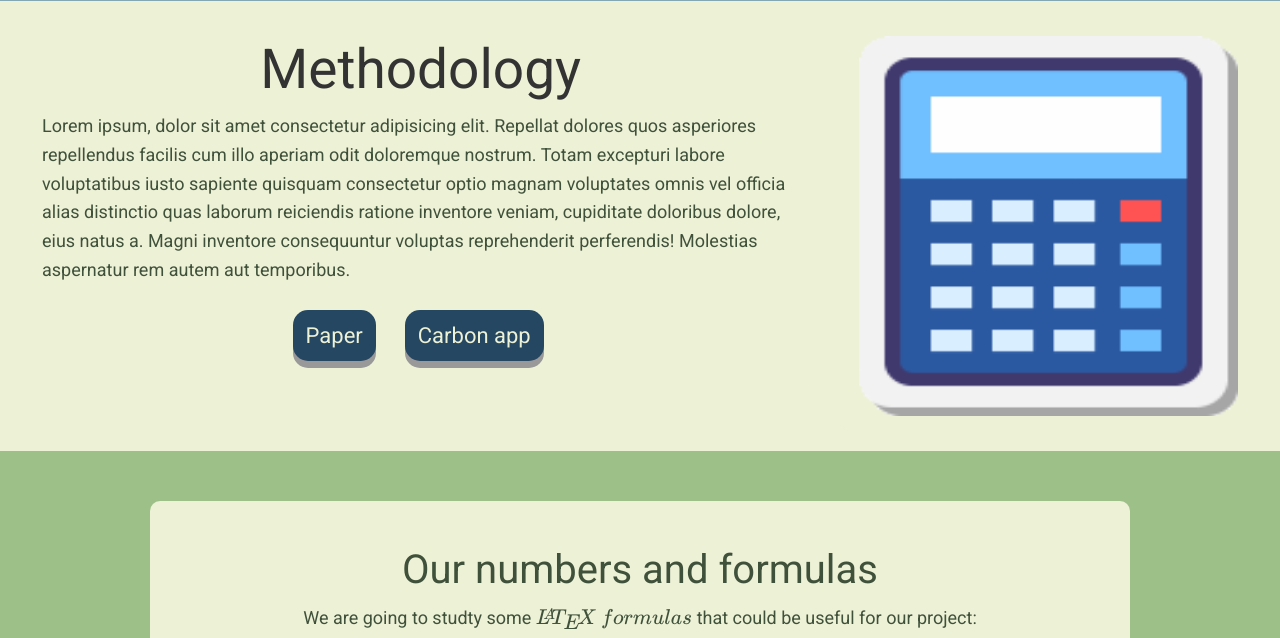
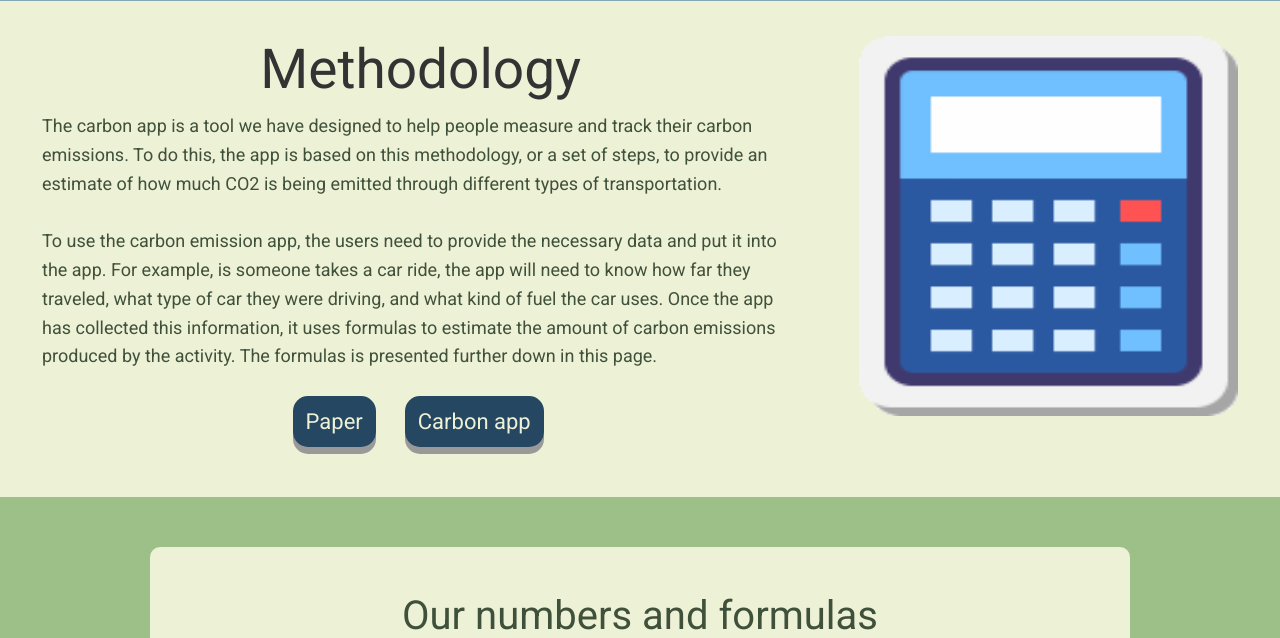
Before and after one commit to PederEP/Carbon_App, a Flask app: page /methodology in a window 1280 px wide. Shown: the part 69-707 px from the top of the page. Run offline with Flask 2, Linux system fonts and the light colour scheme; some libraries are stand-ins or nearby versions.

Commit message:
Update methodology.html
Text to methodology

```diff
--- a/capp/templates/methodology.html
+++ b/capp/templates/methodology.html
@@ -9,8 +9,12 @@
         <div class="box">
           <h1 style="font-size:55px;"><span class="text-logo"> Methodology</span></h1>
           <p style="text-align:left;">
-              Lorem ipsum, dolor sit amet consectetur adipisicing elit. Repellat dolores quos asperiores repellendus facilis cum illo aperiam odit doloremque nostrum. Totam excepturi labore voluptatibus iusto sapiente quisquam consectetur optio magnam voluptates omnis vel officia alias distinctio quas laborum reiciendis ratione inventore veniam, cupiditate doloribus dolore, eius natus a. Magni inventore consequuntur voluptas reprehenderit perferendis! Molestias aspernatur rem autem aut temporibus.
-          </p>
+            The carbon app is a tool we have designed to help people measure and track their carbon emissions. To do this, the app is based on this methodology, or a set of steps, to provide an estimate of how much CO2 is being emitted through different types of transportation.
+            <br>
+            <br>
+            To use the carbon emission app, the users need to provide the necessary data and put it into the app. For example, is someone takes a car ride, the app will need to know how far they traveled, what type of car they were driving, and what kind of fuel the car uses.
+            Once the app has collected this information, it uses formulas to estimate the amount of carbon emissions produced by the activity. The formulas is presented further down in this page.
+        </p>
 
           <div class="container">
             <div class="butons">
```
